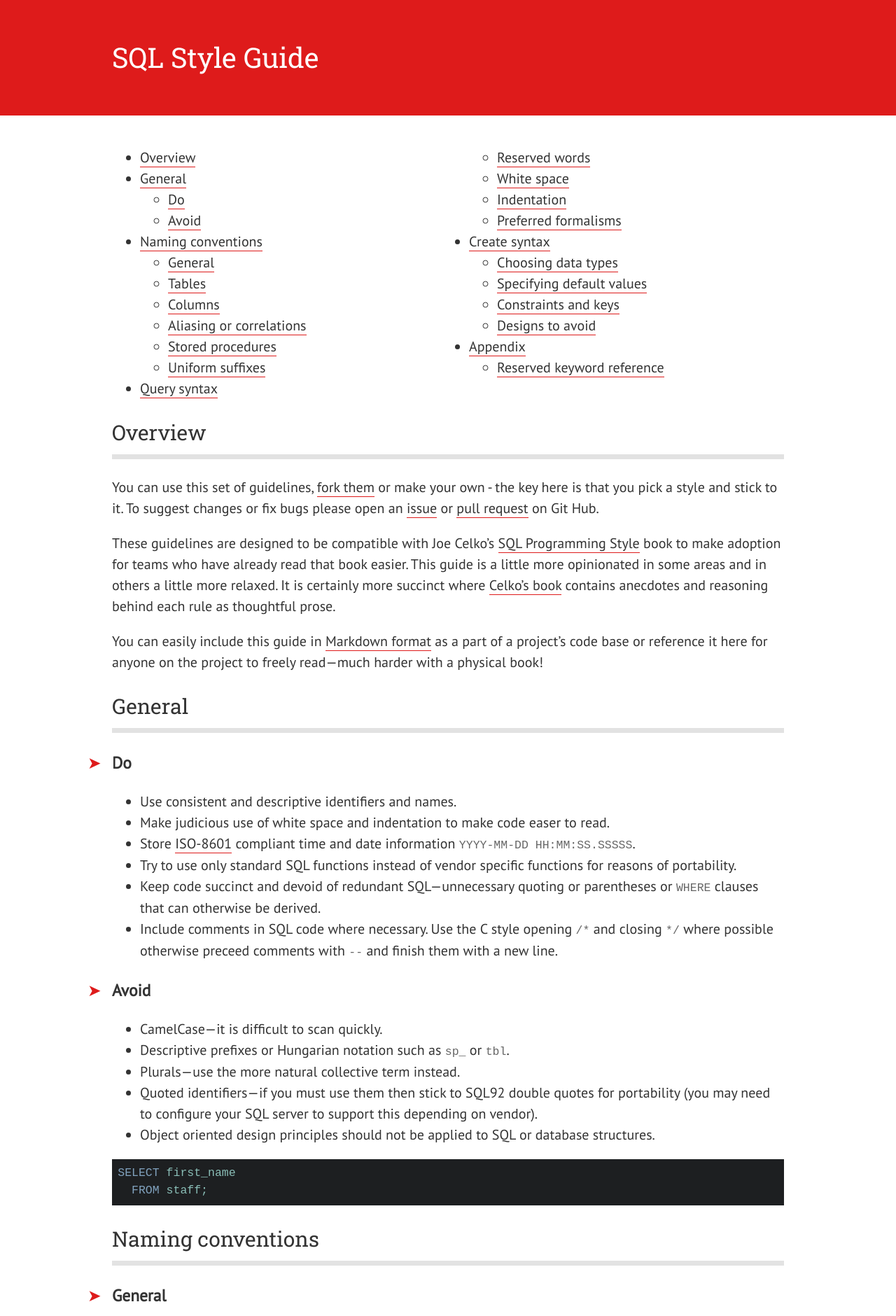
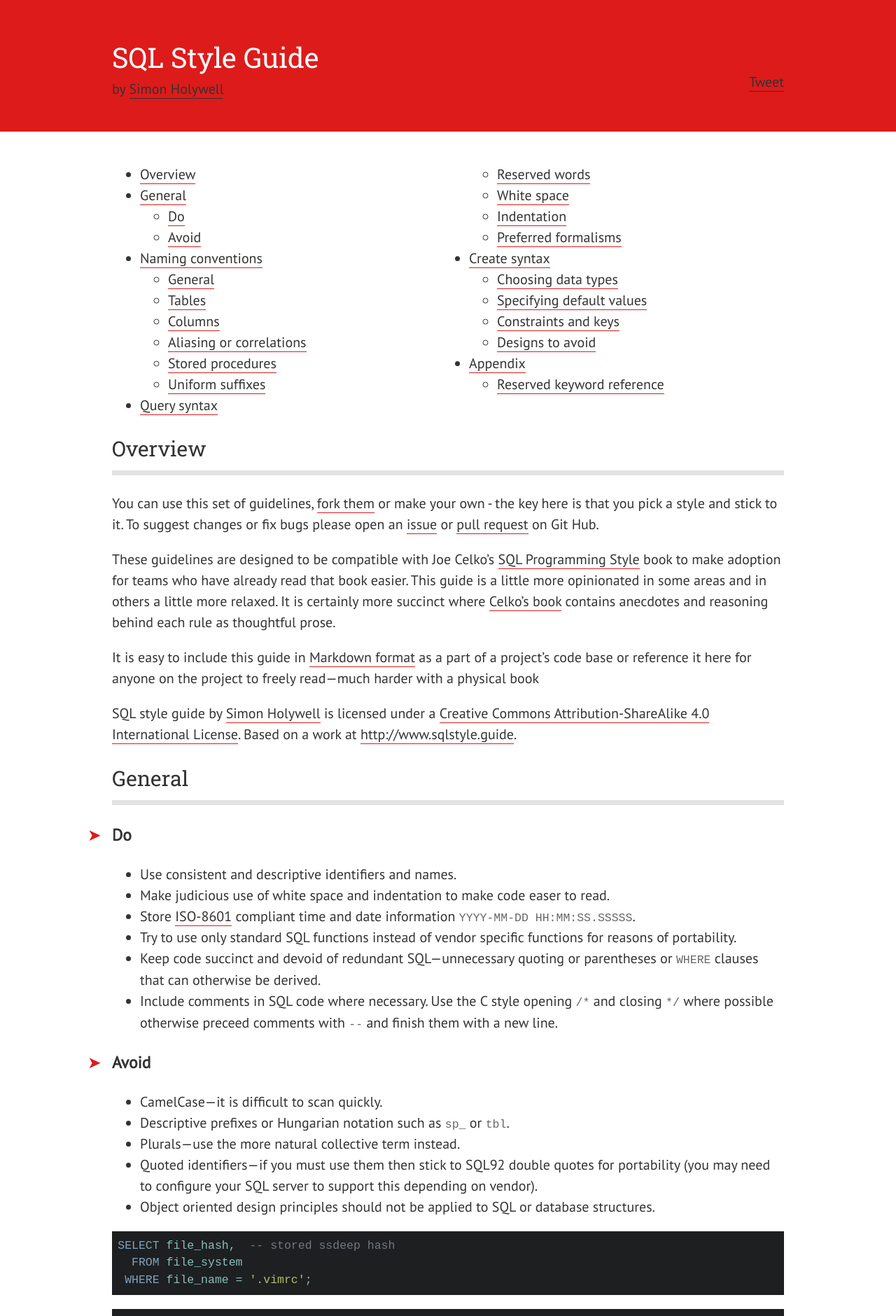
Before and after one commit to treffynnon/sqlstyle.guide, a Jekyll site: the page built from index.md, in a window 1280 px wide. Shown: the top 1880 px of the page at 70% size. Built offline with Jekyll 4.4.1, drawn with Linux system fonts in a browser that asks for light colours; nearby versions of some CDN libraries; some web fonts are replaced; comment, search, counter and statistics services are not loaded; some of the changed text lies outside the part shown.

Commit message:
Add in some licence information

````diff
--- a/_includes/foot.html
+++ b/_includes/foot.html
@@ -1,3 +1,7 @@
 <footer class="foot">
     <p>&copy; Copyright Simon Holywell 2015</p>
+
+    <p>
+        <a rel="license" href="http://creativecommons.org/licenses/by-sa/4.0/"><img alt="Creative Commons Licence" style="border-width:0" src="https://i.creativecommons.org/l/by-sa/4.0/88x31.png" /></a><br /><span xmlns:dct="http://purl.org/dc/terms/" property="dct:title">SQL style guide</span> by <a xmlns:cc="http://creativecommons.org/ns#" href="https://www.simonholywell.com" property="cc:attributionName" rel="cc:attributionURL">Simon Holywell</a> is licensed under a <a rel="license" href="http://creativecommons.org/licenses/by-sa/4.0/">Creative Commons Attribution-ShareAlike 4.0 International License</a>.<br />Based on a work at <a xmlns:dct="http://purl.org/dc/terms/" href="http://www.sqlstyle.guide" rel="dct:source">http://www.sqlstyle.guide</a>.
+    </p>
 </footer>
--- a/_includes/head.html
+++ b/_includes/head.html
@@ -4,5 +4,8 @@
 <header class="top">
     <div class="wrap">
         <h1>SQL Style Guide</h1>
+        <p class="author">by <a href="https://www.simonholywell.com">Simon Holywell</a></p>
+        <p class="twitter"><a href="https://twitter.com/share" class="twitter-share-button" data-url="http://www.sqlstyle.guide" data-text="SQL style guide by @treffynnon" data-size="large" data-dnt="true">Tweet</a>
+            <script>!function(d,s,id){var js,fjs=d.getElementsByTagName(s)[0];if(!d.getElementById(id)){js=d.createElement(s);js.id=id;js.src="//platform.twitter.com/widgets.js";fjs.parentNode.insertBefore(js,fjs);}}(document,"script","twitter-wjs");</script></p>
     </div>
 </header>
--- a/_includes/sqlstyle.guide.md
+++ b/_includes/sqlstyle.guide.md
@@ -12,9 +12,13 @@
 little more relaxed. It is certainly more succinct where [Celko's book][celko]
 contains anecdotes and reasoning behind each rule as thoughtful prose.
 
-You can easily include this guide in [Markdown format][dl-md] as a part of a
+It is easy to include this guide in [Markdown format][dl-md] as a part of a
 project's code base or reference it here for anyone on the project to freely
-read—much harder with a physical book!
+read—much harder with a physical book
+
+SQL style guide by [Simon Holywell][simon] is licensed under a [Creative Commons
+Attribution-ShareAlike 4.0 International License][licence].
+Based on a work at [http://www.sqlstyle.guide][self].
 
 ## General
 
@@ -44,8 +48,16 @@
   structures.
 
 ```sql
-SELECT first_name
-  FROM staff;
+SELECT file_hash,  -- stored ssdeep hash
+  FROM file_system
+ WHERE file_name = '.vimrc';
+```
+```sql
+/* Updating the file record after writing to the file */
+UPDATE file_system
+   SET file_modified_date = '1980-02-22 13:19:01.00000',
+       file_size = 209732
+ WHERE file_name = '.vimrc';
 ```
 
 ## Naming conventions
@@ -205,6 +217,18 @@
 Keeping all the keywords aligned to the righthand side and the values left aligned
 creates a uniform gap down the middle of query. It makes it much easier to scan
 the query definition over quickly too.
+
+```sql
+INSERT INTO albums (title, release_date, recording_date)
+VALUES ('Charcoal Lane', '1990-01-01 01:01:01.00000', '1990-01-01 01:01:01.00000'),
+       ('The New Danger', '2008-01-01 01:01:01.00000', '1990-01-01 01:01:01.00000');
+```
+
+```sql
+UPDATE albums
+   SET release_date = '1990-01-01 01:01:01.00000'
+ WHERE title = 'The New Danger';
+```
 
 ```sql
 SELECT a.title,
@@ -1225,6 +1249,8 @@
 ZONE
 ```
 
+[simon]: https://www.simonholywell.com/
+    "SimonHolywell.com"
 [issue]: #
 [fork]: #
 [pull]: #
@@ -1240,3 +1266,7 @@
     "Reserved keyword reference"
 [eav]: https://en.wikipedia.org/wiki/Entity%E2%80%93attribute%E2%80%93value_model
     "Wikipedia: Entity–attribute–value model"
+[self]: http://www.sqlstyle.guide
+    "SQL style guide by Simon Holywell"
+[licence]: http://creativecommons.org/licenses/by-sa/4.0/
+    "Creative Commons Attribution-ShareAlike 4.0 International License"
--- a/style.css
+++ b/style.css
@@ -85,10 +85,31 @@
 
 header.top {
     background: {{ primary_colour }};
+    color: #333;
 }
 
 header.top h1 {
     color: #fff;
+    margin-bottom: 0;
+}
+
+header.top p.author {
+    margin-top: 0;
+}
+
+header.top a {
+    color: #333;
+    border-color: #333;
+}
+
+header.top a:hover {
+    border: none;
+    text-decoration: none;
+}
+
+header.top p.twitter {
+    float: right;
+    margin-top: -3em;
 }
 
 .wrap {
````
Also changed, not shown: 1 other file.
